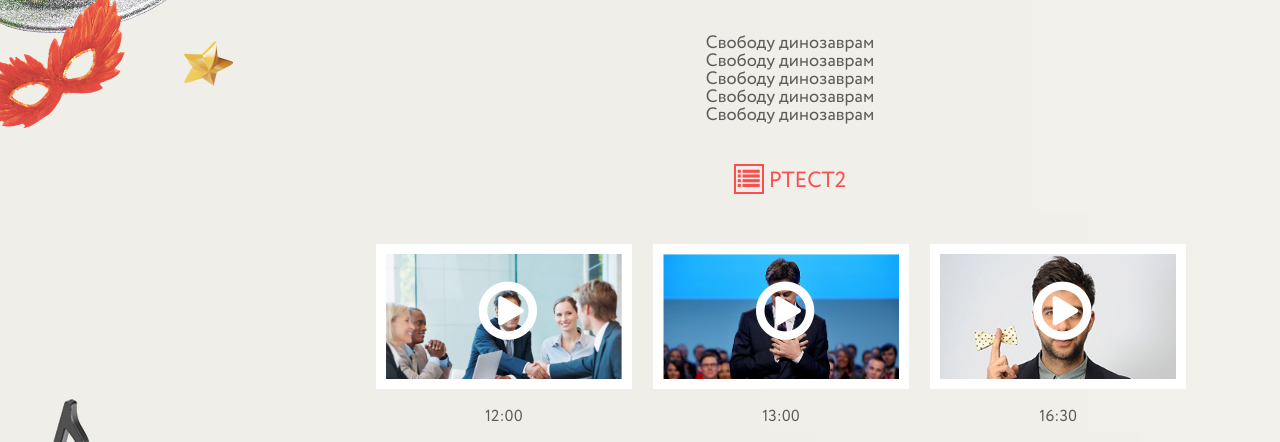
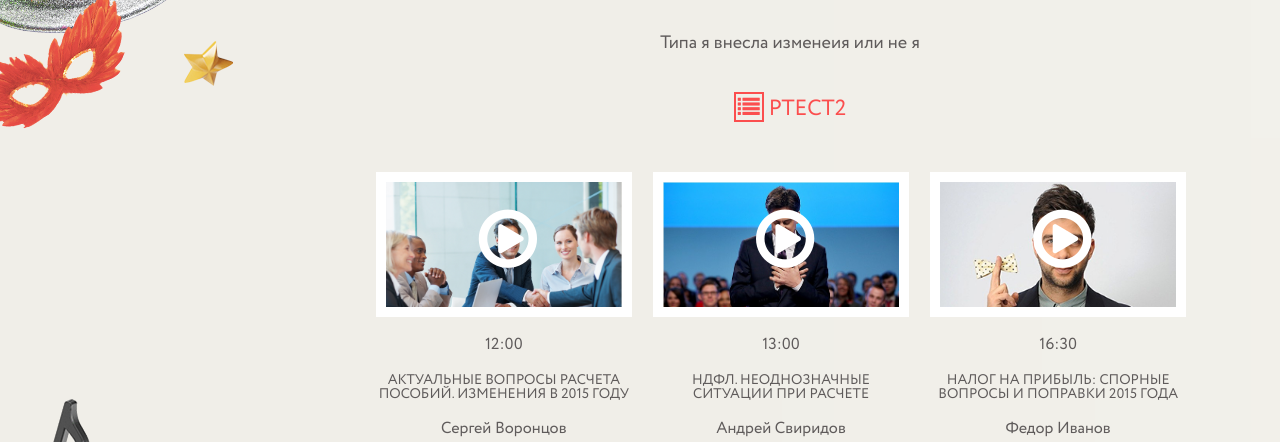
Before and after one commit to Irinnas/site, a plain HTML site: page index.html in a window 1280 px wide. Shown: the part 331-773 px from the top of the page. Drawn offline with nearby package versions, Linux system fonts and the light colour scheme; files whose address does not match are found by name; a web font is replaced by a local one.

```diff
--- a/index.html
+++ b/index.html
@@ -33,8 +33,8 @@
 	<div class="middle_content">
 	<p class="lobst"> 21 апреля </p>
 	<p class="big_maraf">Бухгалтерский мааарафффоооон</p>
-	<p>Свободу динозаврам</p>
-	<p>Свободу динозаврам</p><p>Свободу динозаврам</p><p>Свободу динозаврам</p><p>Свободу динозаврам</p>
+	<p>Типа я внесла изменеия или не я</p>
+
 
 	</div>
 	<div class="blosks_video">
```
